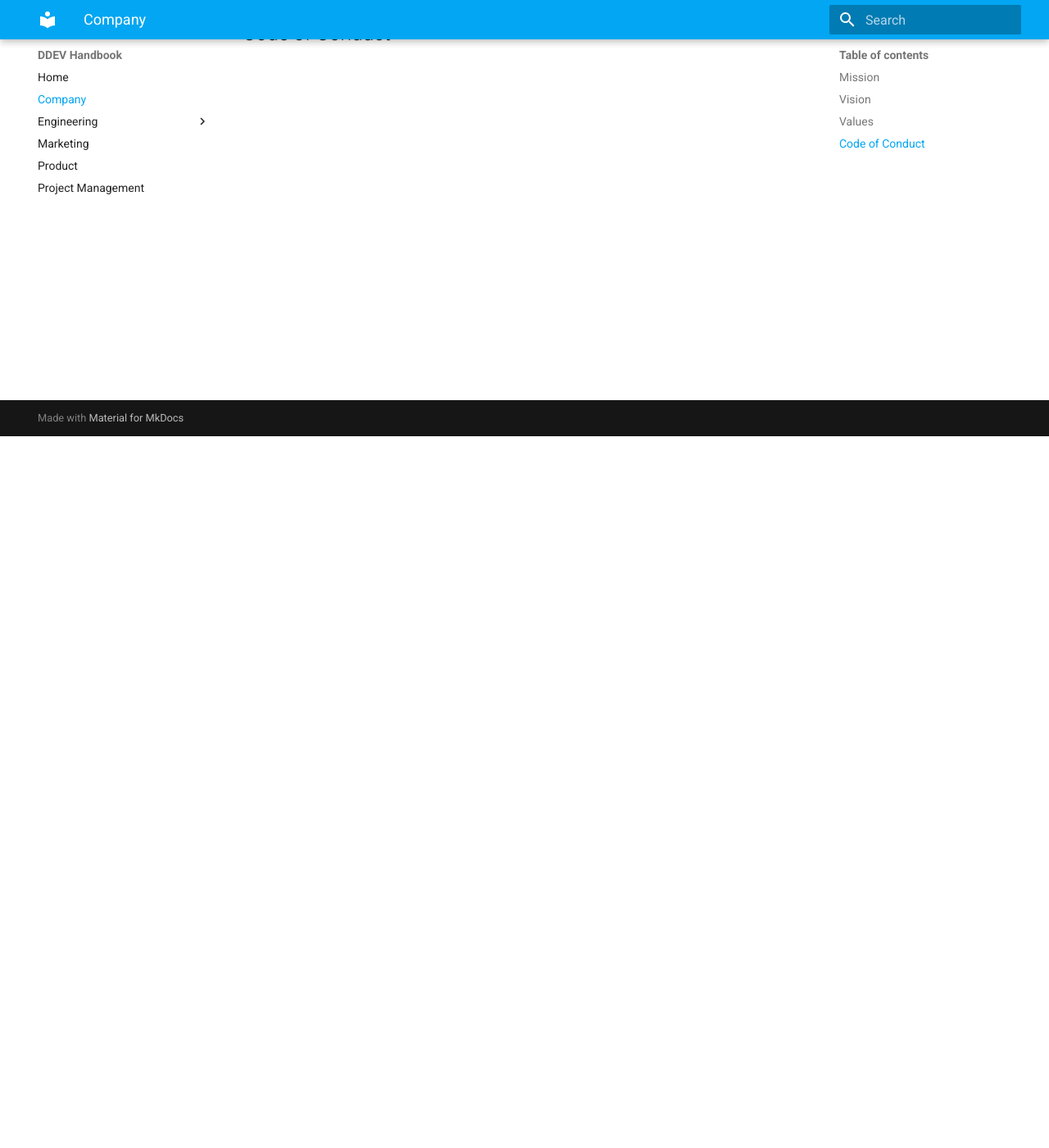
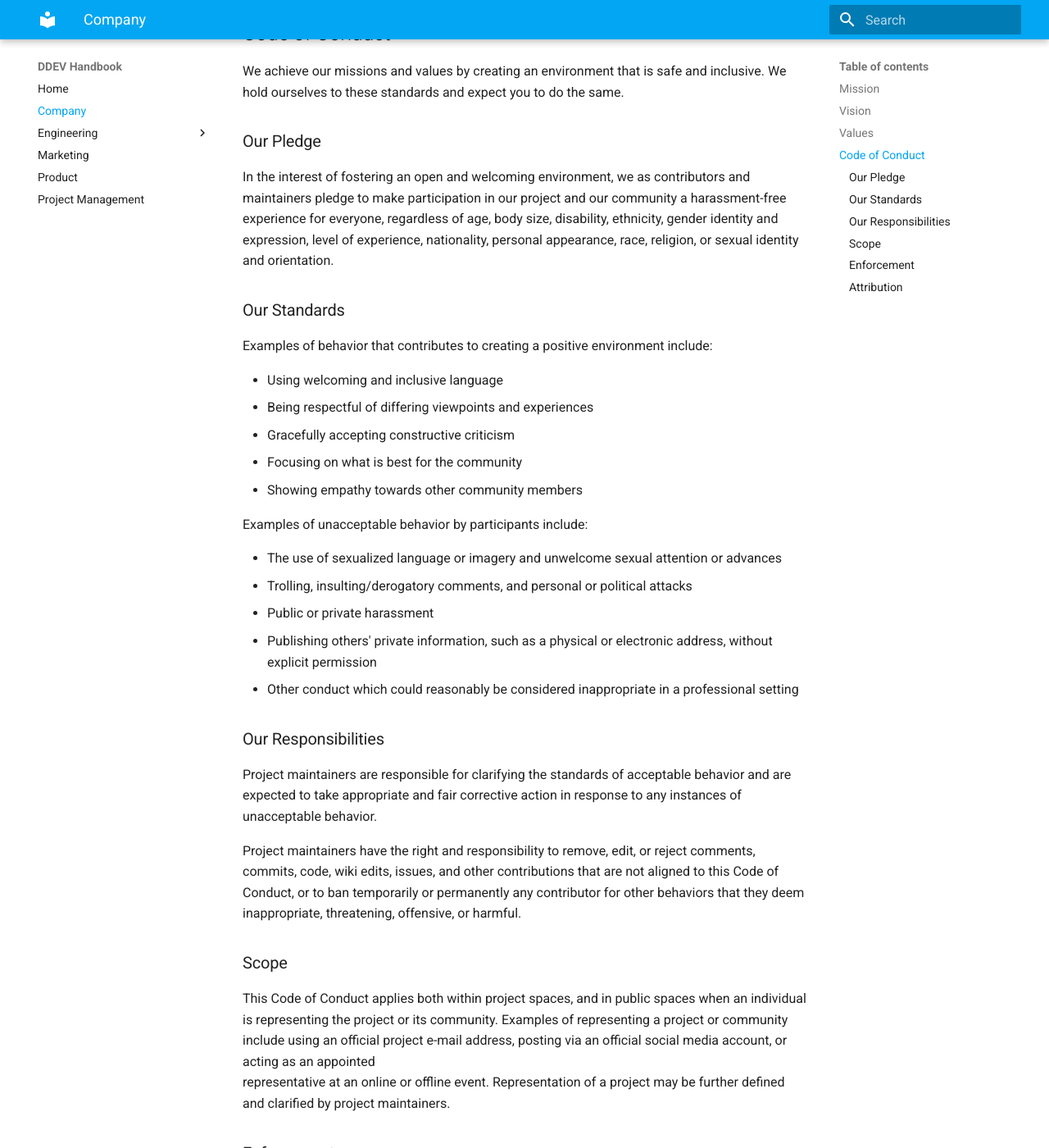
Before and after one commit to fru-io/handbook, an MkDocs documentation site: the page built from docs/company.md, in a window 1280 px wide and 1400 px high, scrolled down 868 px. Shown: the whole window at 82% size. Built offline with MkDocs 1.6.1 and Material for MkDocs 9.7.7, drawn with Linux system fonts in a browser that asks for light colours; some of the changed text lies outside the part shown.

Commit message:
Updating code of conduct

```diff
--- a/docs/company.md
+++ b/docs/company.md
@@ -17,3 +17,43 @@ A world where developers are helping each other grow stronger, build faster, and
 - Open source ethos
 - When in doubt, act then inform ([do-ocracy](https://communitywiki.org/wiki/DoOcracy)])
 ## Code of Conduct
+We achieve our missions and values by creating an environment that is safe and inclusive.  We hold ourselves to these standards and expect you to do the same.
+
+### Our Pledge
+In the interest of fostering an open and welcoming environment, we as contributors and maintainers pledge to make participation in our project and our community a harassment-free experience for everyone, regardless of age, body size, disability, ethnicity, gender identity and expression, level of experience, nationality, personal appearance, race, religion, or sexual identity and orientation.
+
+### Our Standards
+Examples of behavior that contributes to creating a positive environment include:
+
+* Using welcoming and inclusive language
+* Being respectful of differing viewpoints and experiences
+* Gracefully accepting constructive criticism
+* Focusing on what is best for the community
+* Showing empathy towards other community members
+
+Examples of unacceptable behavior by participants include:
+
+* The use of sexualized language or imagery and unwelcome sexual attention or advances
+* Trolling, insulting/derogatory comments, and personal or political attacks
+* Public or private harassment
+* Publishing others' private information, such as a physical or electronic address, without explicit permission
+* Other conduct which could reasonably be considered inappropriate in a professional setting
+
+### Our Responsibilities
+Project maintainers are responsible for clarifying the standards of acceptable behavior and are expected to take appropriate and fair corrective action in response to any instances of unacceptable behavior.
+
+Project maintainers have the right and responsibility to remove, edit, or reject comments, commits, code, wiki edits, issues, and other contributions that are not aligned to this Code of Conduct, or to ban temporarily or permanently any contributor for other behaviors that they deem inappropriate, threatening, offensive, or harmful.
+
+### Scope
+This Code of Conduct applies both within project spaces, and in public spaces when an individual is representing the project or its community. Examples of representing a project or community include using an official project e-mail address, posting via an official social media account, or acting as an appointed
+representative at an online or offline event. Representation of a project may be further defined and clarified by project maintainers.
+
+### Enforcement
+Instances of abusive, harassing, or otherwise unacceptable behavior may be reported by contacting the project team at [coc@ddev.com](coc@ddev.com). All complaints will be reviewed and investigated and will result in a response that is deemed necessary and appropriate to the circumstances. The project team is obligated to maintain confidentiality about the reporter of an incident.
+
+Further details of specific enforcement policies may be posted separately.
+
+Project maintainers who do not follow or enforce the Code of Conduct in good faith may face temporary or permanent repercussions as determined by other members of the project's leadership.
+
+### Attribution
+This Code of Conduct is adapted from the [Contributor Covenant](http://contributor-covenant.org), version 1.4, available at [http://contributor-covenant.org/version/1/4](http://contributor-covenant.org/version/1/4/).
```
Also changed, not shown: docs/engineering/development.md (+9 -0 lines).
